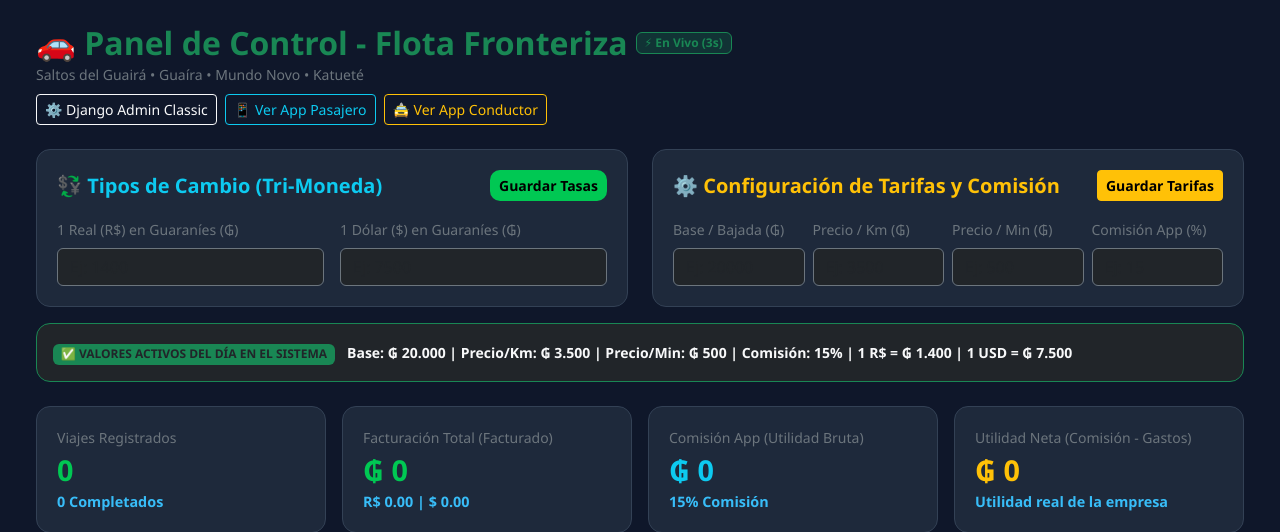
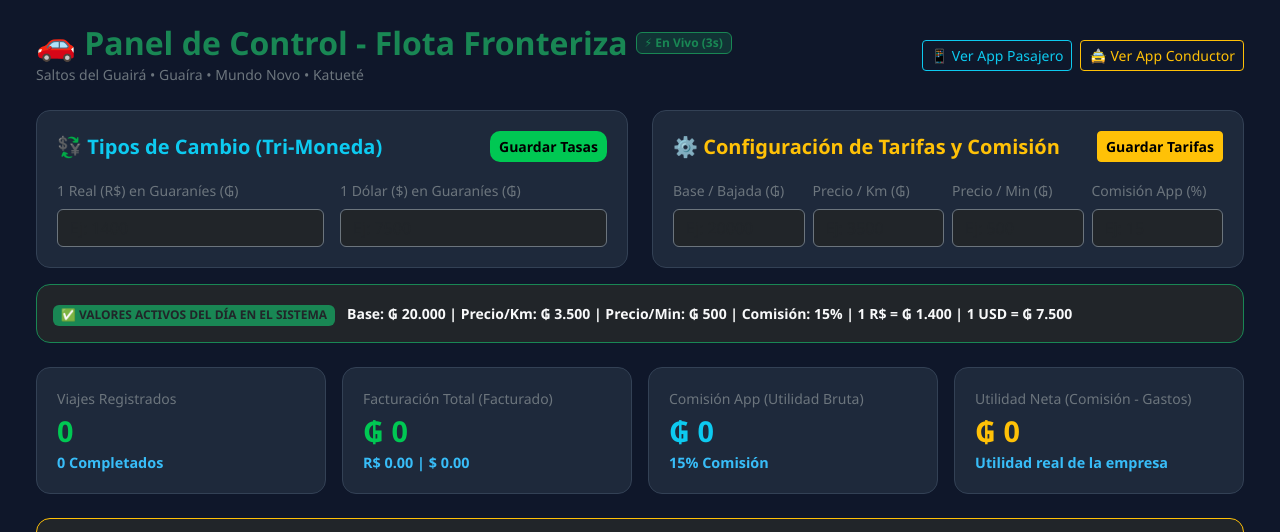
Before and after one commit to Rolocantero/AppTrnasporteSaltos, a Django app: page /dashboard/ in a window 1280 px wide. Shown: the top 532 px of the page. Run offline with Django 5.2, Linux system fonts and the light colour scheme; data comes from the database, SQL or seed files in the repository; data that the repository does not hold is empty; some libraries are stand-ins or nearby versions.

Commit message:
Redireccionar VER EL SITIO del Admin a Dashboard y ocultar boton Admin en Dashboard

```diff
--- a/backend/core/urls.py
+++ b/backend/core/urls.py
@@ -87,6 +87,7 @@ def service_worker_view(request):
 admin.site.site_header = "Panel de Control - Transporte Fronterizo (Saltos del Guairá)"
 admin.site.site_title = "Admin Movilidad Frontera"
 admin.site.index_title = "Gestión de Viajes, Conductores y Tarifas"
+admin.site.site_url = '/dashboard/'
 
 from django.conf import settings
 from django.conf.urls.static import static
--- a/backend/templates/dashboard.html
+++ b/backend/templates/dashboard.html
@@ -38,7 +38,6 @@
                 <small class="text-secondary">Saltos del Guairá • Guaíra • Mundo Novo • Katueté</small>
             </div>
             <div class="d-flex gap-2">
-                <a href="/admin/" class="btn btn-outline-light btn-sm">⚙️ Django Admin Classic</a>
                 <a href="/" target="_blank" class="btn btn-outline-info btn-sm">📱 Ver App Pasajero</a>
                 <a href="/driver/" target="_blank" class="btn btn-outline-warning btn-sm">🚖 Ver App Conductor</a>
             </div>
```
